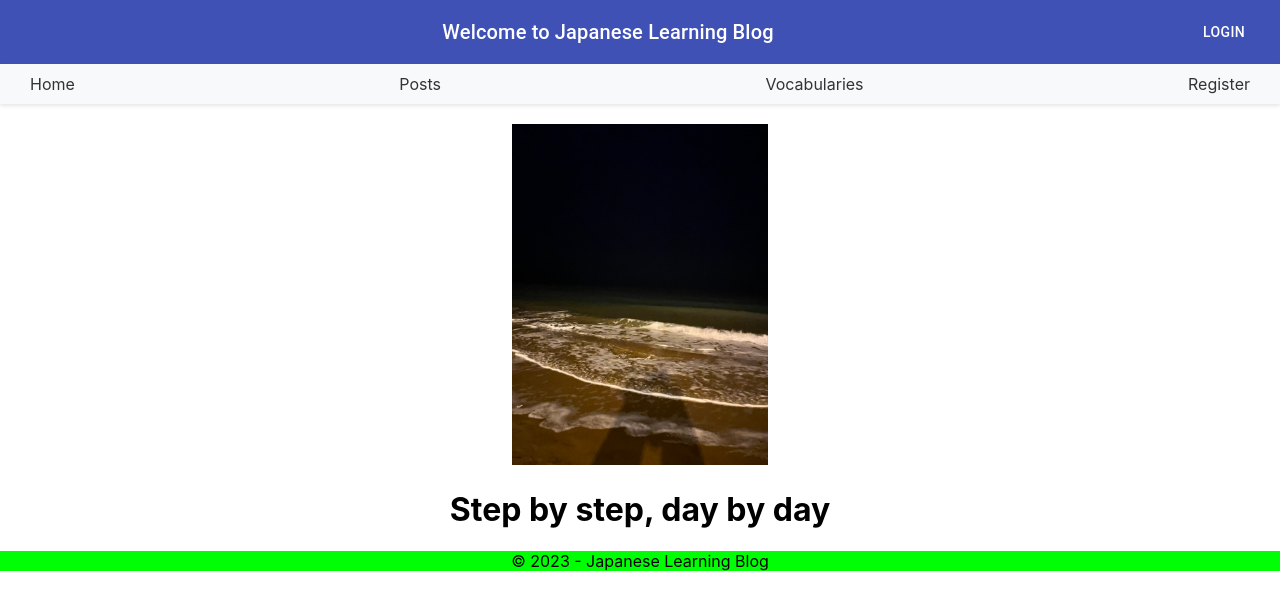
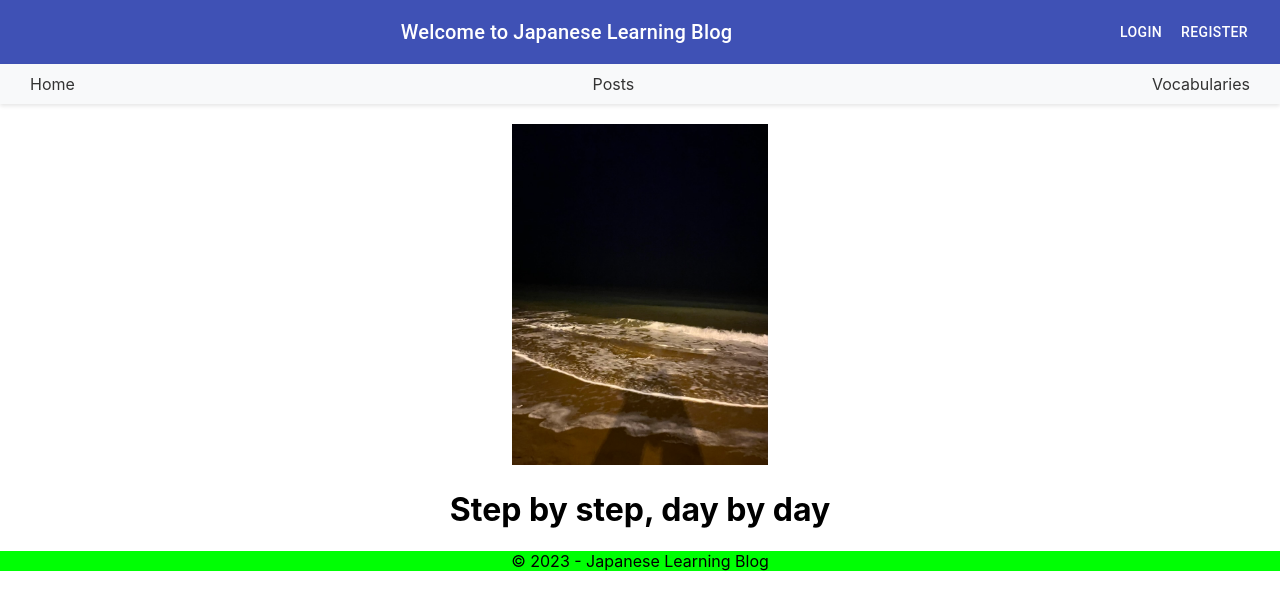
Before and after one commit to nRookie/my-blog, a React (Create React App) app in the folder my-blog/: page / in a window 1280 px wide. Shown: the top 610 px of the page. Built offline with nearby package versions, Linux system fonts and the light colour scheme.

Commit message:
add register button in header

```diff
--- a/my-blog/src/App.js
+++ b/my-blog/src/App.js
@@ -55,7 +55,6 @@ function App() {
                     <Link to="/">Home</Link>
                     <Link to="/post">Posts</Link>
                     <Link to="/vocabulary">Vocabularies</Link>
-                    <Link to="/register">Register</Link>
                 </nav>
 
                 <Routes>
--- a/my-blog/src/components/Header.js
+++ b/my-blog/src/components/Header.js
@@ -33,9 +33,14 @@ const Header = () => {
             Logout
           </Button>
         ) : (
+            <>
           <Button color="inherit" component={Link} to="/login">
             Login
           </Button>
+          <Button color="inherit" component={Link} to="/register">
+            Register
+          </Button>
+          </>
         )}
       </Toolbar>
     </AppBar>
```
